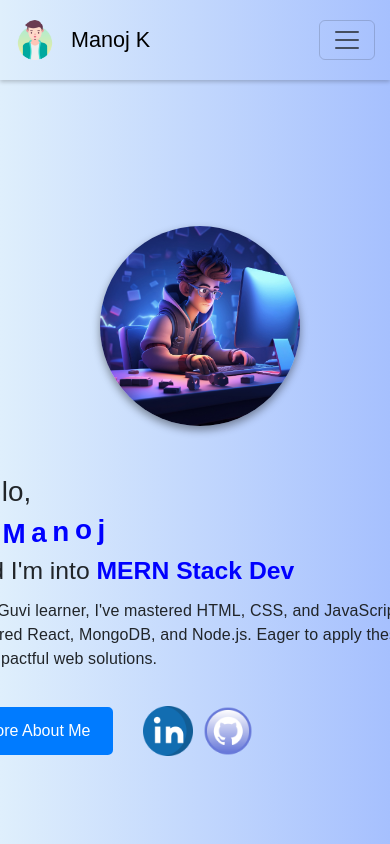
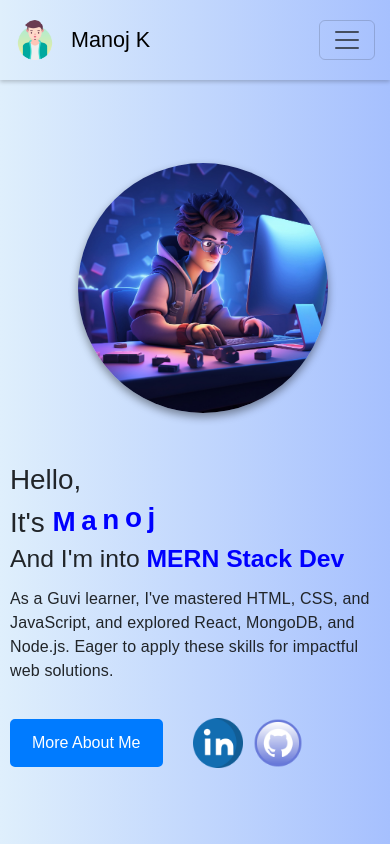
Before and after one commit to manoj-101-dev/Portfolio, a React (Vite) app: page / in a window 390 px wide. Shown: the top 844 px of the page. Built offline with nearby package versions, Linux system fonts and the light colour scheme.

Commit message:
minor changes

```diff
--- a/src/App.css
+++ b/src/App.css
@@ -118,3 +118,8 @@ body .navbar {
     margin-left: 500px;
   }
 }
+@media screen and (max-width: 492px) {
+  .theme {
+    margin-left: 350px;
+  }
+}
--- a/src/pages/Home/Home.css
+++ b/src/pages/Home/Home.css
@@ -161,14 +161,14 @@
 
 @media (max-width: 768px) {
   .profile-pic {
-    width: 200px;
-    height: 200px;
-
-    text-align: center;
-    margin-right: 400px;
+    width: 250px;
+    height: 250px;
+    margin-right: 900px;
+    margin-bottom: 100px;
   }
   .content {
     margin-top: 50px;
-    width: 550px;
+    width: 400px;
+    margin-left: 30px;
   }
 }
```
